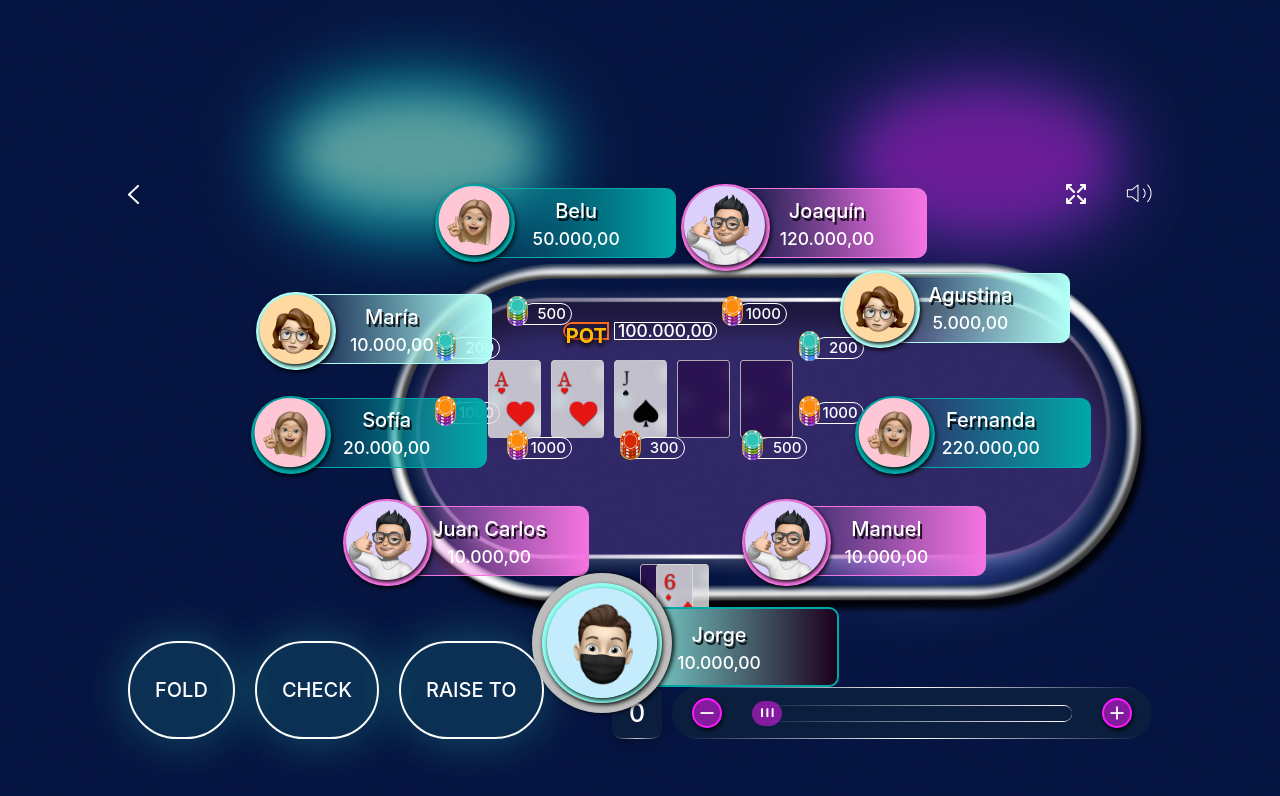
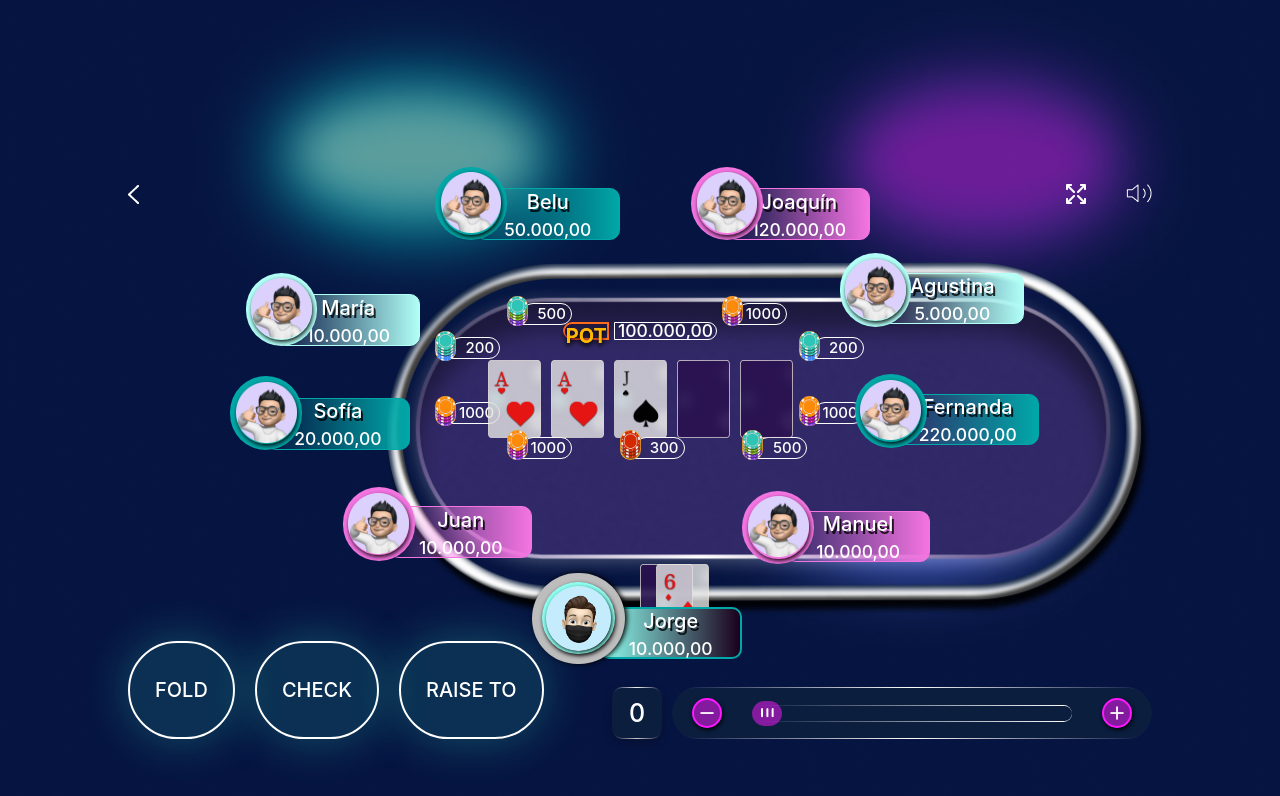
Before and after one commit to joakom24/CRYPTGO, a Next.js app: page / in a window 1280 px wide. Shown: the top 796 px of the page. Built offline with nearby package versions, Linux system fonts and the light colour scheme.

Commit message:
modify users resize

```diff
--- a/components/Games/Poker/User.js
+++ b/components/Games/Poker/User.js
@@ -1,5 +1,5 @@
 import Image from "next/image";
-import memoji from "../../../assets/memoji.png";
+import memoji from "../../../assets/3memoji.png";
 import memoji2 from "../../../assets/2memoji.png";
 import memoji3 from "../../../assets/memoji3.png";
 import memoji4 from "../../../assets/1memoji.png";
@@ -8,9 +8,9 @@ import cardTwo from "../../../assets/CartaBack.png";
 const User = () => {
   return (
     <div>
-      <div className="rounded-full absolute bg-userPoker shadow-7xl  h-28 w-28 top-[90%] z-10 left-[39.5%] flex justify-center">
-        <div className="bg-userPoker2 h-24 w-24 rounded-full   m-auto shadow-4xl">
-          <div className="absolute h-[110px] w-[110px]  mt-1 ml-1 rounded-full shadow-8xl">
+      <div className="rounded-full absolute bg-userPoker shadow-7xl  h-[21%] w-[9%] top-[90%] z-10 left-[39.5%] flex justify-center">
+        <div className="bg-userPoker2 h-[80%] w-[80%] rounded-full   m-auto shadow-4xl">
+          <div className="absolute h-[70%] w-[70%]  mt-[5%] ml-[5%] rounded-full shadow-8xl">
             <Image src={memoji4} alt="icon" className=" rounded-full" />
           </div>
         </div>
@@ -21,94 +21,118 @@ const User = () => {
       <div className="absolute top-[88%] left-[51.6%]">
         <Image src={cardOne} alt="img" width={53} height={78} />
       </div>
-      <div className="absolute rounded-sm w-48 bg-gradient-to-l from-userSeven to-userEight border-2 border-borderUser2 h-16 flex justify-center items-center flex-col top-[98%] left-[46%]">
+      <div className="absolute rounded-sm w-[14%] bg-gradient-to-l from-userSeven to-userEight border-2 border-borderUser2 h-[12%] flex justify-center items-center flex-col top-[98%] left-[46%]">
         <h1 className="font-medium text-white text-l drop-shadow-6xl leading-6">
           Jorge
         </h1>
         <h3 className="font-medium text-white text-sm">10.000,00</h3>
       </div>
+      {/**/}
       <div>
-        <div className="rounded-full absolute bg-borderUser shadow-4xl  h-18 w-18 top-[73%] z-10 left-[21%] flex justify-center">
-          <Image src={memoji} alt="icon" />
+        <div className="rounded-full absolute bg-borderUser h-[17%] w-[7%] top-[70.2%] left-[21%] flex justify-center items-center">
+          <div className="h-[85%] w-[85%]   rounded-full shadow-8xl absolute z-10">
+            <Image src={memoji} alt="icon" />
+          </div>
         </div>
-        <div className="absolute rounded-sm w-40 bg-gradient-to-l from-user to-userTwo border-1 border-borderUser h-14 flex justify-center items-center flex-col top-[74.6%] left-[25.5%]">
+        <div className="absolute rounded-sm w-[14%] bg-gradient-to-l from-user to-userTwo border-1 border-borderUser h-[12%] flex justify-center items-center flex-col top-[74.6%] left-[25.5%]">
           <h1 className="font-medium text-white text-l drop-shadow-6xl leading-6">
-            Juan Carlos
+            Juan
           </h1>
           <h3 className="font-medium text-white text-sm">10.000,00</h3>
         </div>
       </div>
+      {/**/}
       <div>
-        <div className="rounded-full absolute bg-borderUser2 shadow-4xl  h-18 w-18 top-[49%] z-10 left-[12%] flex justify-center">
-          <Image src={memoji2} alt="icon" />
+        <div className="rounded-full absolute bg-borderUser2 h-[17%] w-[7%] top-[44.5%] z-10 left-[10%] flex justify-center items-center">
+          <div className="rounded-full shadow-8xl absolute h-[85%] w-[85%]">
+            <Image src={memoji} alt="icon" />
+          </div>
         </div>
-        <div className="absolute rounded-sm w-40 bg-gradient-to-l from-userThree to-userFour border-1 border-borderUser2 h-14 flex justify-center items-center flex-col top-[49.5%] left-[15.5%]">
+        <div className="absolute rounded-sm w-[14%] bg-gradient-to-l from-userThree to-userFour border-1 border-borderUser2 h-[12%] flex justify-center items-center flex-col top-[49.5%] left-[13.5%]">
           <h1 className="font-medium text-white text-l drop-shadow-6xl leading-6">
             Sofía
           </h1>
           <h3 className="font-medium text-white text-sm">20.000,00</h3>
         </div>
       </div>
+      {/**/}
       <div>
-        <div className="rounded-full absolute bg-borderUser3 shadow-4xl  h-18 w-18 top-[25%] z-10 left-[12.5%] flex justify-center">
-          <Image src={memoji3} alt="icon" />
+        <div className="rounded-full absolute bg-borderUser3 h-[17%] w-[7%] top-[20.5%] z-10 left-[11.5%] flex justify-center items-center">
+          <div className="rounded-full absolute shadow-8xl  h-[85%] w-[85%] ">
+            <Image src={memoji} alt="icon" />
+          </div>
         </div>
-        <div className="absolute rounded-sm w-40 bg-gradient-to-l from-userFive to-userSix border-1 border-borderUser3 h-14 flex justify-center items-center flex-col top-[25.5%] left-[16%]">
+        <div className="absolute rounded-sm w-[14%] bg-gradient-to-l from-userFive to-userSix border-1 border-borderUser3 h-[12%] flex justify-center items-center flex-col top-[25.5%] left-[14.5%]">
           <h1 className="font-medium text-white text-l drop-shadow-6xl leading-6">
             María
           </h1>
           <h3 className="font-medium text-white text-sm">10.000,00</h3>
         </div>
       </div>
+      {/**/}
       <div>
-        <div className="rounded-full absolute bg-borderUser2 shadow-4xl  h-18 w-18 top-[0%] z-10 left-[30%] flex justify-center">
-          <Image src={memoji2} alt="icon" />
+        <div className="rounded-full absolute bg-borderUser2 h-[17%] w-[7%] top-[-4%] z-10  left-[30%] flex justify-center items-center">
+          <div className="rounded-full absolute  shadow-8xl  h-[85%] w-[85%] ">
+            <Image src={memoji} alt="icon" />
+          </div>
         </div>
-        <div className="absolute rounded-sm w-40 bg-gradient-to-l from-userThree to-userFour border-1 border-borderUser2 h-14 flex justify-center items-center flex-col top-[1%] left-[34%]">
+        <div className="absolute rounded-sm w-[14%] bg-gradient-to-l from-userThree to-userFour border-1 border-borderUser2 h-[12%] flex justify-center items-center flex-col top-[1%] left-[34%]">
           <h1 className="font-medium text-white text-l drop-shadow-6xl leading-6">
             Belu
           </h1>
           <h3 className="font-medium text-white text-sm">50.000,00</h3>
         </div>
       </div>
+      {/**/}
       <div>
-        <div className="rounded-full absolute bg-borderUser shadow-4xl  h-18 w-18 top-[0%] z-10 left-[54%] flex justify-center">
-          <Image src={memoji} alt="icon" />
+        <div className="rounded-full absolute bg-borderUser h-[17%] w-[7%] top-[-4%] z-10  left-[55%] flex justify-center items-center">
+          <div className="rounded-full absolute  shadow-8xl  h-[85%] w-[85%] ">
+            <Image src={memoji} alt="icon" />
+          </div>
         </div>
-        <div className="absolute rounded-sm w-40 bg-gradient-to-l from-user to-userTwo border-1 border-borderUser h-14 flex justify-center items-center flex-col top-[1%] left-[58.5%]">
+        <div className="absolute rounded-sm w-[14%] bg-gradient-to-l from-user to-userTwo border-1 border-borderUser h-[12%] flex justify-center items-center flex-col top-[1%] left-[58.5%]">
           <h1 className="font-medium text-white text-l drop-shadow-6xl leading-6">
             Joaquín
           </h1>
           <h3 className="font-medium text-white text-sm">120.000,00</h3>
         </div>
       </div>
+      {/**/}
       <div>
-        <div className="rounded-full absolute bg-borderUser3 shadow-4xl  h-18 w-18 top-[20%] z-10 left-[69.5%] flex justify-center">
-          <Image src={memoji3} alt="icon" />
+        <div className="rounded-full absolute bg-borderUser3 h-[17%] w-[7%] top-[16%] z-10 left-[69.5%] flex justify-center items-center">
+          <div className="rounded-full absolute shadow-8xl  h-[85%] w-[85%] ">
+            <Image src={memoji} alt="icon" />
+          </div>
         </div>
-        <div className="absolute rounded-sm w-40 bg-gradient-to-l from-userFive to-userSix border-1 border-borderUser3 h-14 flex justify-center items-center flex-col top-[20.5%] left-[72.5%]">
+        <div className="absolute rounded-sm w-[14%] bg-gradient-to-l from-userFive to-userSix border-1 border-borderUser3 h-[12%] flex justify-center items-center flex-col top-[20.5%] left-[73.5%]">
           <h1 className="font-medium text-white text-l drop-shadow-6xl leading-6">
             Agustina
           </h1>
           <h3 className="font-medium text-white text-sm">5.000,00</h3>
         </div>
       </div>
+      {/**/}
       <div>
-        <div className="rounded-full absolute bg-borderUser2 shadow-4xl  h-18 w-18 top-[49%] z-10 left-[71%] flex justify-center">
-          <Image src={memoji2} alt="icon" />
+        <div className="rounded-full absolute bg-borderUser2 h-[17%] w-[7%] top-[44%] z-10 left-[71%] flex justify-center items-center">
+          <div className="rounded-full absolute shadow-8xl  h-[85%] w-[85%] ">
+            <Image src={memoji} alt="icon" />
+          </div>
         </div>
-        <div className="absolute rounded-sm w-40 bg-gradient-to-l from-userThree to-userFour border-1 border-borderUser2 h-14 flex justify-center items-center flex-col top-[49.5%] left-[74.5%]">
+        <div className="absolute rounded-sm w-[14%] bg-gradient-to-l from-userThree to-userFour border-1 border-borderUser2 h-[12%] flex justify-center items-center flex-col top-[48.5%] left-[75%]">
           <h1 className="font-medium text-white text-l drop-shadow-6xl leading-6">
             Fernanda
           </h1>
           <h3 className="font-medium text-white text-sm">220.000,00</h3>
         </div>
       </div>
+      {/**/}
       <div>
-        <div className="rounded-full absolute bg-borderUser shadow-4xl  h-18 w-18 top-[73%] z-10 left-[60%] flex justify-center">
-          <Image src={memoji} alt="icon" />
+        <div className="rounded-full absolute bg-borderUser h-[17%] w-[7%] top-[71%] z-10 left-[60%] flex justify-center items-center">
+          <div className="rounded-full absolute  shadow-8xl  h-[85%] w-[85%] ">
+            <Image src={memoji} alt="icon" />
+          </div>
         </div>
-        <div className="absolute rounded-sm w-40 bg-gradient-to-l from-user to-userTwo border-1 border-borderUser h-14 flex justify-center items-center flex-col top-[74.6%] left-[64.3%]">
+        <div className="absolute rounded-sm w-[14%] bg-gradient-to-l from-user to-userTwo border-1 border-borderUser h-[12%] flex justify-center items-center flex-col top-[75.6%] left-[64.3%]">
           <h1 className="font-medium text-white text-l drop-shadow-6xl leading-6">
             Manuel
           </h1>
```
